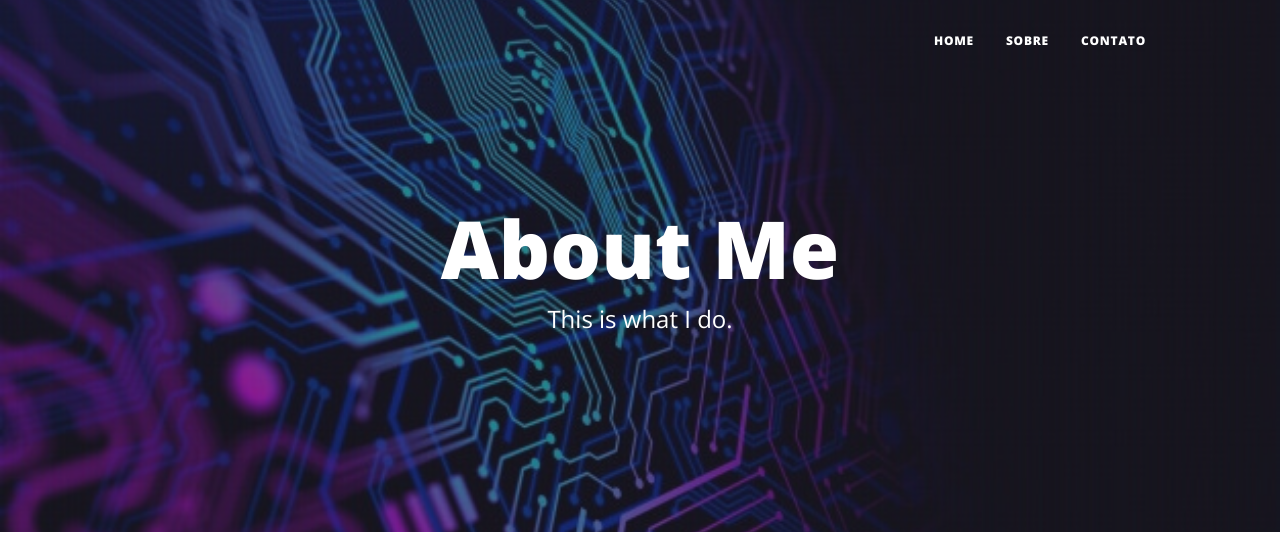
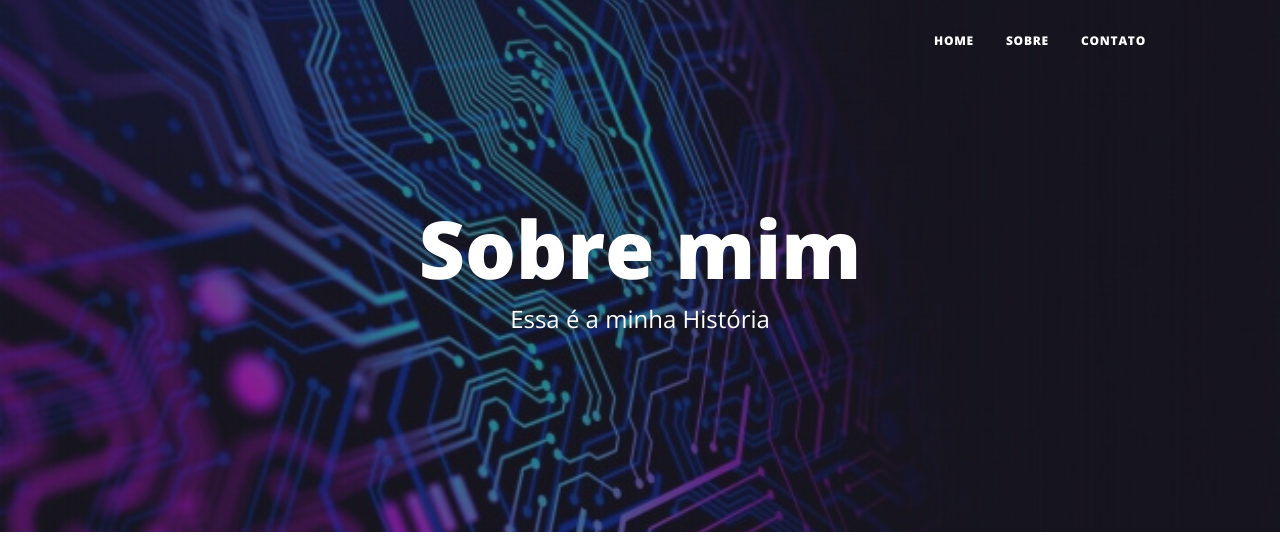
Before and after one commit to victorluanteles/Old-Blog-Victor, a Django app: page /about/ in a window 1280 px wide. Shown: the top 536 px of the page. Run offline with Django 3.2, Linux system fonts and the light colour scheme; some libraries are stand-ins or nearby versions.

Commit message:
sobremimtext

```diff
--- a/contas/templates/contas/about.html
+++ b/contas/templates/contas/about.html
@@ -1,8 +1,8 @@
 {% extends "base.html" %}
 
 {% block header %}
-<h1>About Me</h1>
-<span class="subheading">This is what I do.</span>
+<h1>Sobre mim</h1>
+<span class="subheading">Essa é a minha História</span>
 {% endblock %}
 
  {% block content %}
```
